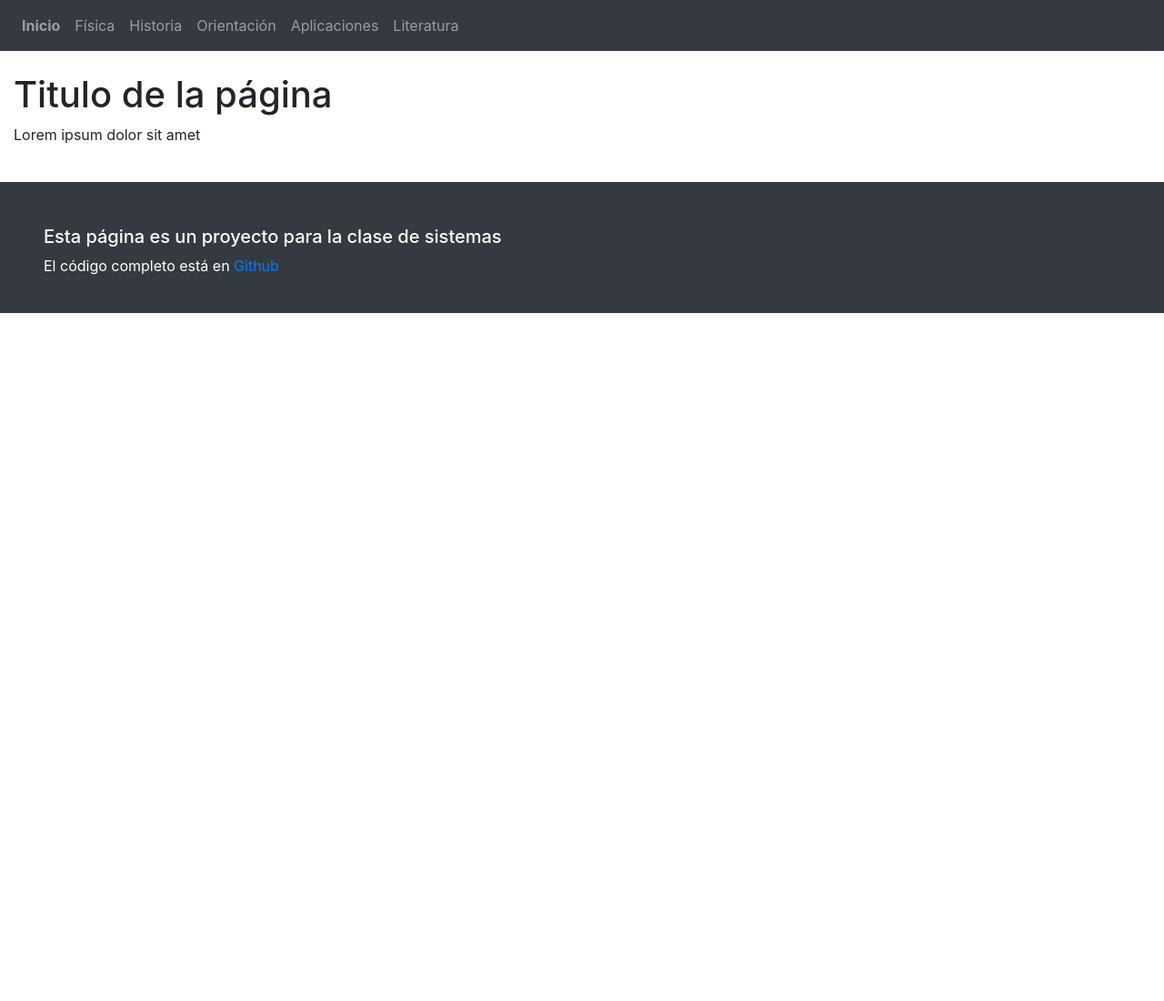
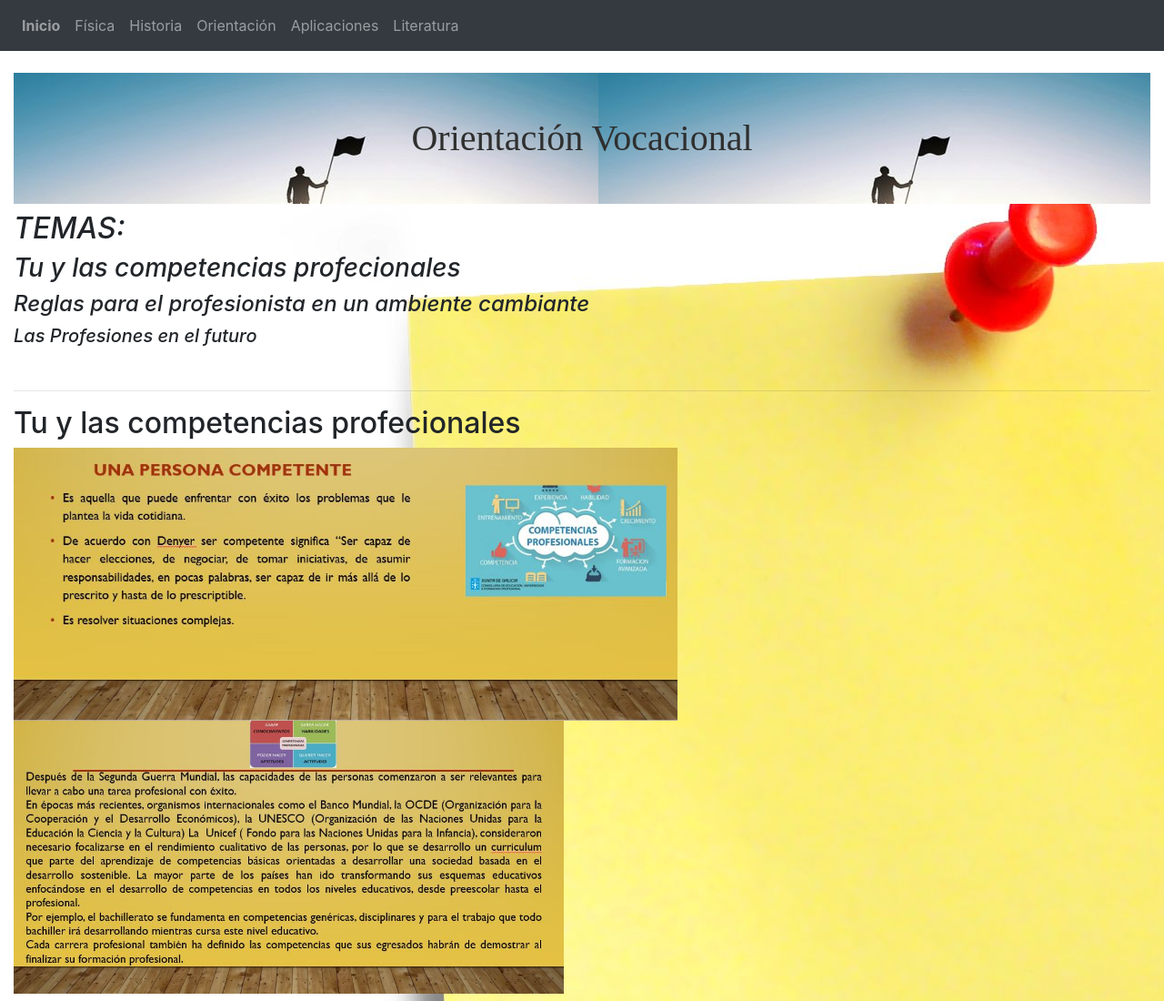
Before and after one commit to FadedController/TemarioSistemas, a plain HTML site: page pages/orientacion.html in a window 1280 px wide. Shown: the top 1100 px of the page at 91% size. Before the commit the page ends 800 px from the top, so only its background shows below. Drawn offline with nearby package versions, Linux system fonts and the light colour scheme.

Commit message:
Project finished

```diff
--- a/pages/orientacion.html
+++ b/pages/orientacion.html
@@ -8,9 +8,17 @@
       rel="stylesheet"
       href="https://maxcdn.bootstrapcdn.com/bootstrap/4.5.2/css/bootstrap.min.css"
     />
-    <title>Orientación</title>
+    <style>
+      .h1 {
+        background-image: url(../img/orientacionbg.jpg);
+        color: rgb(47, 47, 47);
+        text-align: center;
+        font-family: Brush Script MT;
+      }
+    </style>
+    <title>Orientación Vocacional</title>
   </head>
-  <body>
+  <body background="../img/papelin.jpg">
     <!--Navegación-->
     <nav class="navbar navbar-expand-sm bg-dark navbar-dark fixed-top">
       <!-- Links -->
@@ -36,10 +44,33 @@
       </ul>
     </nav>
     <div style="margin-top: 80px"></div>
-
     <div class="container-fluid">
-      <h1>Titulo de la página</h1>
-      <p>Lorem ipsum dolor sit amet</p>
+      <h1 class="h1"><br />Orientación Vocacional<br /><br /></h1>
+    </div>
+    <div class="container-fluid">
+      <h2><i>TEMAS:</i></h2>
+      <h3><i>Tu y las competencias profecionales</i></h3>
+      <h4><i>Reglas para el profesionista en un ambiente cambiante</i></h4>
+      <h5><i>Las Profesiones en el futuro</i></h5>
+      <br />
+      <hr />
+    </body>
+    <body>
+      <h2>Tu y las competencias profecionales</h2>
+      <img height="300" src="../img/uno.jpg" />
+      <img height="300" src="../img/dos.jpg" />
+      <br />
+      <hr />
+      <h3>Reglas para el profesionista en un ambiente cambiante</h3>
+      <img height="300" src="../img/tres.jpg" />
+      <img height="300" src="../img/cuatro.jpg" />
+      <img height="300" src="../img/cinco.jpg" />
+      <img height="300" src="../img/seis.jpg" />
+      <br />
+      <hr />
+      <h4>Las Profesiones en el futuro</h4>
+      <img height="300" src="../img/siete.jpg" />
+      <img height="300" src="../img/ocho.jpg" />
     </div>
     <div style="margin-top: 40px"></div>
 
```
Also changed, not shown: pages/orientacionpepe.html (added, +35 -0 lines), img/cinco.JPG (added), img/cuatro.JPG (added), img/dos.JPG (added), img/ocho.JPG (added), img/orientacionbg.jpg (added), img/papelin.jpg (added), img/papelitos.jpg (added), img/seis.JPG (added), img/siete.JPG (added), img/tres.JPG (added), img/uno.JPG (added).
